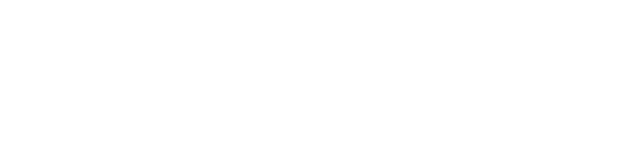
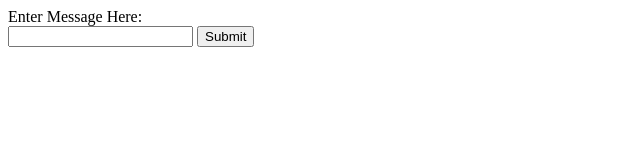
Before and after one commit to Lin-Ian/Spam-or-Ham-Classifier, a plain HTML site: page templates/home.html in a window 1280 px wide. Shown: the whole page, without its empty margins (0-640 px from the left). Drawn offline with Linux system fonts and the light colour scheme.

Commit message:
Create basic submit form

```diff
--- a/templates/home.html
+++ b/templates/home.html
@@ -2,9 +2,11 @@
 <html lang="en">
 <head>
     <meta charset="UTF-8">
-    <title>Title</title>
+    <title>Spam Detector</title>
 </head>
 <body>
-
+    <label for="message">Enter Message Here:</label><br>
+    <input type="text">
+    <input type="submit" value="Submit">
 </body>
 </html>
```
